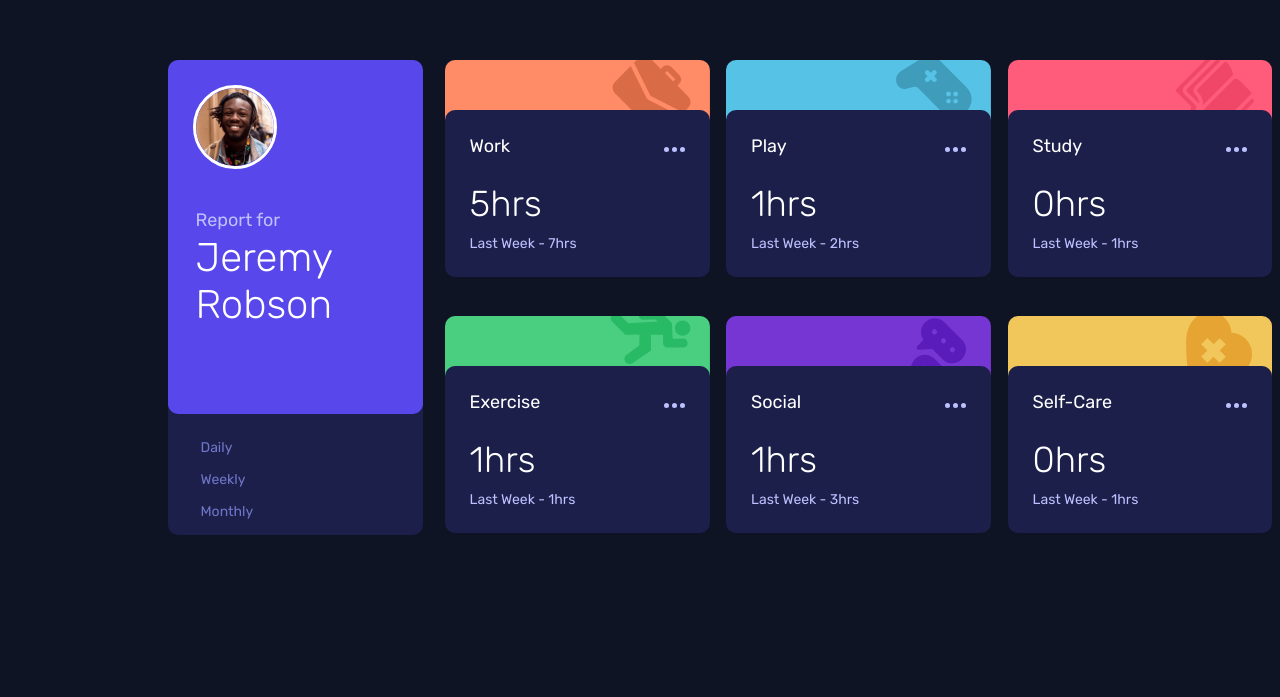
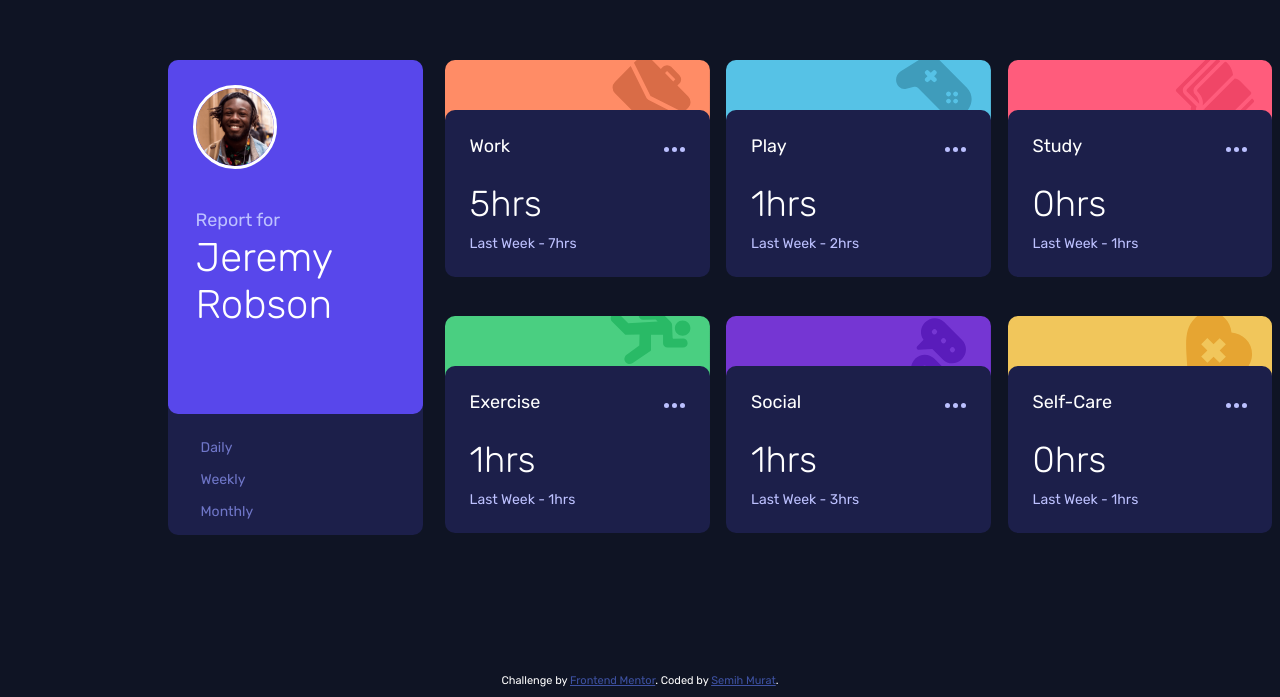
Before and after one commit to smhmurat/frontend-mentor-tt-dashboard, a website: page index.html in a window 1280 px wide. Shown: the part 103-800 px from the top of the page. Drawn offline with Linux system fonts and the light colour scheme.

Commit message:
README.md updated.

```diff
--- a/index.html
+++ b/index.html
@@ -11,11 +11,6 @@
   <link rel="preconnect" href="https://fonts.gstatic.com" crossorigin>
   <link href="https://fonts.googleapis.com/css2?family=Rubik:wght@300;400;500&display=swap" rel="stylesheet">
   <link rel="stylesheet" href="/css/style.css">
-
-  <style>
-    .attribution { font-size: 11px; text-align: center; }
-    .attribution a { color: hsl(228, 45%, 44%); }
-  </style>
 </head>
 <body>
 
@@ -41,13 +36,11 @@
     <div class="report">
       <div class="row"></div>
     </div>
-
-
+    <div class="footer">
+      Challenge by <a href="https://www.frontendmentor.io?ref=challenge" target="_blank">Frontend Mentor</a>.
+      Coded by <a href="#">Semih Murat</a>.
+    </div>
   </div>
   <script src="index.js"></script>
-  <!-- <div class="attribution">
-    Challenge by <a href="https://www.frontendmentor.io?ref=challenge" target="_blank">Frontend Mentor</a>.
-    Coded by <a href="#">Your Name Here</a>.
-  </div> -->
 </body>
 </html>
--- a/scss/style.scss
+++ b/scss/style.scss
@@ -161,7 +161,7 @@ body {
     }
 }
 
-@media (max-width: 376px) {
+@media (max-width: 375px) {
 
     body {
         min-width: 100vw;
@@ -254,35 +254,42 @@ body {
 .work {
     background-image: url("../images/icon-work.svg"),
     linear-gradient(180deg, $color-work 0%, $color-work 51%, $dark-blue 51%, $dark-blue 100%);
-    // background-color: $color-work;
 }
 
 .play{
     background-image: url("../images/icon-play.svg"),
     linear-gradient(180deg, $color-play 0%, $color-play 51%, $dark-blue 51%, $dark-blue 100%);
-    // background-color: $color-play;
 }
 
 .study{
     background-image: url("../images/icon-study.svg"),
     linear-gradient(180deg, $color-study 0%, $color-study 51%, $dark-blue 51%, $dark-blue 100%);
-    // background-color: $color-study;
 }
 
 .exercise{
     background-image: url("../images/icon-exercise.svg"),
     linear-gradient(180deg, $color-exercise 0%, $color-exercise 51%, $dark-blue 51%, $dark-blue 100%);
-    // background-color: $color-exercise;
 }
 
 .social{
     background-image: url("../images/icon-social.svg"),
     linear-gradient(180deg, $color-social 0%, $color-social 51%, $dark-blue 51%, $dark-blue 100%);
-    // background-color: $color-social;
 }
 
 .self-care{
     background-image: url("../images/icon-self-care.svg"),
     linear-gradient(180deg, $color-selfcare 0%, $color-selfcare 51%, $dark-blue 51%, $dark-blue 100%);
-    // background-color: $color-selfcare;
 }
+
+.footer {
+    font-size: 11px;
+    text-align: center;
+    position: fixed;
+    left: 0;
+    bottom: 10px;
+    width: 100%;
+
+    a {
+        color: hsl(228, 45%, 44%);
+    }
+}
```
Also changed, not shown: README.md, css/style.css, images/screen-shot.png (added), 1 other file.
